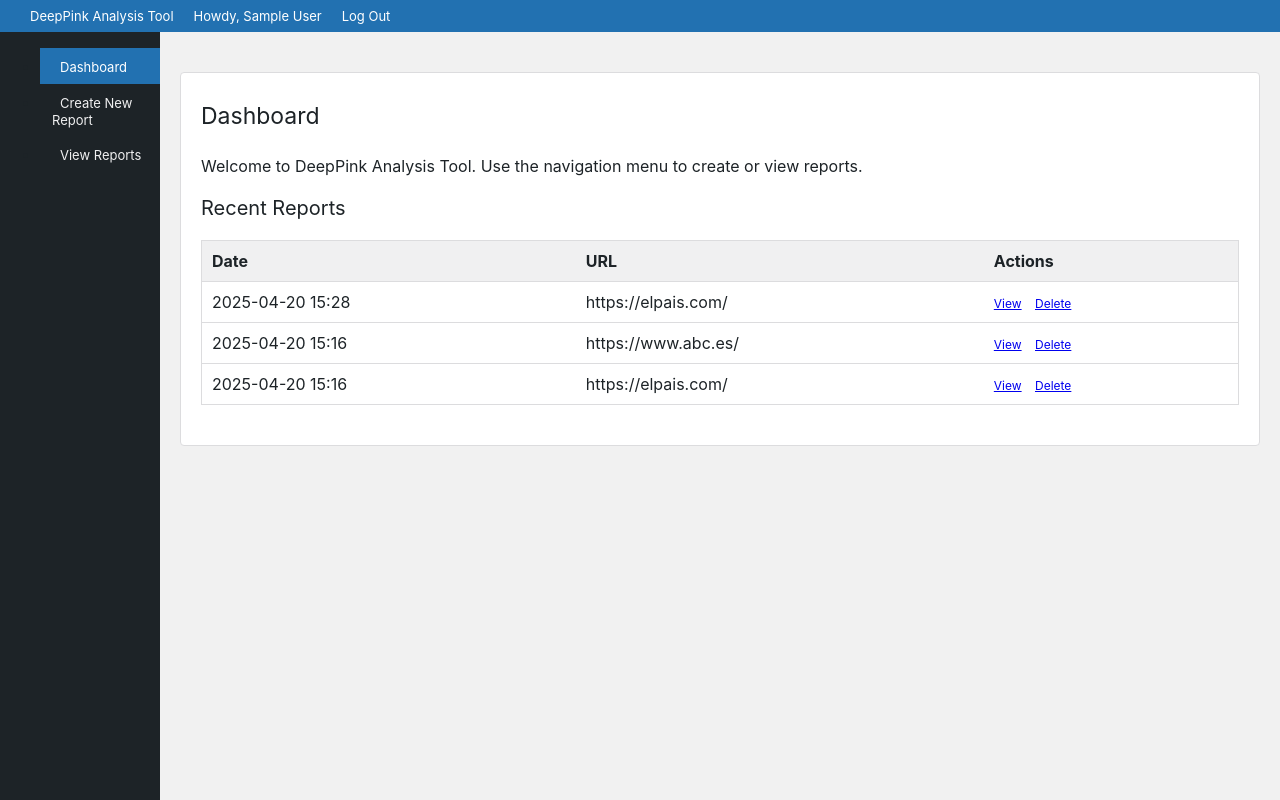
After one commit to Danielcreux/deeppink, a PHP site: page / in a window 1280 px wide. The commit adds this page. Run offline with PHP 8.4, Linux system fonts and the light colour scheme; the visitor is signed in with stand-in values (Sample User, id 1); data comes from the database, SQL or seed files in the repository; both versions use the stored data as it was after the commit; some libraries are stand-ins or nearby versions.

Commit message:
Estilo similar a wordpress
Estamos mejorando el diseño

```diff
--- a/Deepink.php
+++ b/Deepink.php
@@ -7,16 +7,34 @@ class DeepPink {
 
     public function __construct($url) {
         $this->url = $url;
-        $this->contenido = @file_get_contents($url); // con @ para evitar warnings
+        $this->contenido = @file_get_contents($url);
 
         if ($this->contenido === false) {
-            echo "❌ No se pudo obtener contenido de: $url<br>";
+            throw new Exception("❌ No se pudo obtener contenido de: $url");
         } else {
             $this->doc = new DOMDocument();
             libxml_use_internal_errors(true);
             $this->doc->loadHTML($this->contenido);
             libxml_clear_errors();
         }
+    }
+
+    public function generateReport() {
+        ob_start();
+        ?>
+        <table>
+            <?php
+            $this->dameTitulo();
+            $this->dameDescripcion();
+            $this->damePalabras();
+            $this->nubedePalabras();
+            for($i = 1; $i <= 6; $i++) {
+                $this->dameTitulos($i);
+            }
+            ?>
+        </table>
+        <?php
+        return ob_get_clean();
     }
 
     public function dameTitulo() {
--- /dev/null
+++ b/db.php
@@ -0,0 +1,50 @@
+<?php
+// db.php
+class Database {
+    private $pdo;
+
+    public function __construct() {
+        $this->pdo = new PDO('sqlite:deeppink.db');
+        $this->pdo->setAttribute(PDO::ATTR_ERRMODE, PDO::ERRMODE_EXCEPTION);
+        $this->initializeDatabase();
+    }
+
+    private function initializeDatabase() {
+        $this->pdo->exec("
+            CREATE TABLE IF NOT EXISTS users (
+                id INTEGER PRIMARY KEY AUTOINCREMENT,
+                username TEXT UNIQUE NOT NULL,
+                password TEXT NOT NULL,
+                name TEXT NOT NULL,
+                email TEXT NOT NULL,
+                created_at DATETIME DEFAULT CURRENT_TIMESTAMP
+            )
+        ");
+
+        $this->pdo->exec("
+            CREATE TABLE IF NOT EXISTS reports (
+                id INTEGER PRIMARY KEY AUTOINCREMENT,
+                user_id INTEGER NOT NULL,
+                url TEXT NOT NULL,
+                report_html TEXT NOT NULL,
+                created_at DATETIME DEFAULT CURRENT_TIMESTAMP,
+                FOREIGN KEY(user_id) REFERENCES users(id)
+            )
+        ");
+
+        // Check if initial user exists
+        $stmt = $this->pdo->prepare("SELECT COUNT(*) FROM users WHERE username = 'Danielcreux'");
+        $stmt->execute();
+        if ($stmt->fetchColumn() == 0) {
+            $this->pdo->exec("
+                INSERT INTO users (username, password, name, email)
+                VALUES ('Danielcreux', '".password_hash('Danielcreux', PASSWORD_DEFAULT)."', 'Joshué Daniel Freire Sánchez', 'info@freire-sanchez-valencia.es')
+            ");
+        }
+    }
+
+    public function getPDO() {
+        return $this->pdo;
+    }
+}
+?>
--- /dev/null
+++ b/index.php
@@ -0,0 +1,255 @@
+<?php
+// index.php
+require_once 'db.php';
+require_once 'Deepink.php';
+
+session_start();
+$db = new Database();
+$pdo = $db->getPDO();
+
+// Handle login
+if (isset($_POST['login'])) {
+    $username = $_POST['username'];
+    $password = $_POST['password'];
+
+    $stmt = $pdo->prepare("SELECT * FROM users WHERE username = ?");
+    $stmt->execute([$username]);
+    $user = $stmt->fetch();
+
+    if ($user && password_verify($password, $user['password'])) {
+        $_SESSION['user_id'] = $user['id'];
+        $_SESSION['username'] = $user['username'];
+        $_SESSION['name'] = $user['name'];
+        header("Location: index.php");
+        exit();
+    } else {
+        $error = "Invalid username or password";
+    }
+}
+
+// Handle logout
+if (isset($_GET['logout'])) {
+    session_destroy();
+    header("Location: index.php");
+    exit();
+}
+
+// Handle report generation
+if (isset($_POST['url']) && isset($_SESSION['user_id'])) {
+    try {
+        $web = new DeepPink($_POST['url']);
+        $report_html = $web->generateReport();
+
+        $stmt = $pdo->prepare("INSERT INTO reports (user_id, url, report_html) VALUES (?, ?, ?)");
+        $stmt->execute([$_SESSION['user_id'], $_POST['url'], $report_html]);
+
+        $_SESSION['message'] = "Report generated successfully!";
+        header("Location: index.php?page=reports");
+        exit();
+    } catch (Exception $e) {
+        $error = $e->getMessage();
+    }
+}
+
+// Handle report deletion
+if (isset($_GET['delete']) && isset($_SESSION['user_id'])) {
+    $stmt = $pdo->prepare("DELETE FROM reports WHERE id = ? AND user_id = ?");
+    $stmt->execute([$_GET['delete'], $_SESSION['user_id']]);
+    $_SESSION['message'] = "Report deleted successfully!";
+    header("Location: index.php?page=reports");
+    exit();
+}
+
+// Get user's reports
+$reports = [];
+if (isset($_SESSION['user_id'])) {
+    $stmt = $pdo->prepare("SELECT * FROM reports WHERE user_id = ? ORDER BY created_at DESC");
+    $stmt->execute([$_SESSION['user_id']]);
+    $reports = $stmt->fetchAll();
+}
+
+// Determine current page
+$current_page = isset($_GET['page']) ? $_GET['page'] : 'dashboard';
+?>
+<!DOCTYPE html>
+<html>
+<head>
+    <title>DeepPink Analysis Tool</title>
+    <link rel="stylesheet" href="style.css">
+    <link href="https://fonts.googleapis.com/css2?family=Inter:wght@400;600&display=swap" rel="stylesheet">
+    <link href="https://cdn.jsdelivr.net/npm/dashicons@9.4.0/css/dashicons.min.css" rel="stylesheet">
+</head>
+<body id="wpwrap">
+    <?php if (isset($_SESSION['user_id'])): ?>
+        <div id="wpadminbar">
+            <div class="ab-item">DeepPink Analysis Tool</div>
+            <div class="ab-item">Howdy, <?= htmlspecialchars($_SESSION['name']) ?></div>
+            <a href="?logout" class="ab-item">Log Out</a>
+        </div>
+    <?php endif; ?>
+
+    <div id="wpcontent">
+        <?php if (isset($_SESSION['user_id'])): ?>
+            <div id="adminmenu">
+                <ul>
+                    <li class="<?= $current_page == 'dashboard' ? 'current' : '' ?>">
+                        <a href="?page=dashboard">
+                            <span class="dashicons dashicons-dashboard"></span>
+                            Dashboard
+                        </a>
+                    </li>
+                    <li class="<?= $current_page == 'new-report' ? 'current' : '' ?>">
+                        <a href="?page=new-report">
+                            <span class="dashicons dashicons-plus-alt"></span>
+                            Create New Report
+                        </a>
+                    </li>
+                    <li class="<?= $current_page == 'reports' ? 'current' : '' ?>">
+                        <a href="?page=reports">
+                            <span class="dashicons dashicons-list-view"></span>
+                            View Reports
+                        </a>
+                    </li>
+                </ul>
+            </div>
+        <?php endif; ?>
+
+        <div id="wpbody">
+            <div class="wrap">
+                <?php if (isset($_SESSION['message'])): ?>
+                    <div class="notice notice-success">
+                        <p><?= $_SESSION['message'] ?></p>
+                    </div>
+                    <?php unset($_SESSION['message']); ?>
+                <?php endif; ?>
+
+                <?php if (isset($error)): ?>
+                    <div class="notice notice-error">
+                        <p><?= htmlspecialchars($error) ?></p>
+                    </div>
+                <?php endif; ?>
+
+                <?php if (!isset($_SESSION['user_id'])): ?>
+                    <h1>DeepPink Login</h1>
+                    <form method="POST" class="form-table">
+                        <table>
+                            <tr>
+                                <th><label for="username">Username</label></th>
+                                <td><input type="text" name="username" id="username" required></td>
+                            </tr>
+                            <tr>
+                                <th><label for="password">Password</label></th>
+                                <td><input type="password" name="password" id="password" required></td>
+                            </tr>
+                            <tr>
+                                <th></th>
+                                <td><input type="submit" name="login" value="Log In" class="button"></td>
+                            </tr>
+                        </table>
+                    </form>
+                <?php else: ?>
+                    <?php if ($current_page == 'dashboard'): ?>
+                        <h1>Dashboard</h1>
+                        <p>Welcome to DeepPink Analysis Tool. Use the navigation menu to create or view reports.</p>
+                        <div class="card">
+                            <h2>Recent Reports</h2>
+                            <?php if (empty($reports)): ?>
+                                <p>No reports yet. Create your first report!</p>
+                            <?php else: ?>
+                                <table class="wp-list-table">
+                                    <thead>
+                                        <tr>
+                                            <th>Date</th>
+                                            <th>URL</th>
+                                            <th>Actions</th>
+                                        </tr>
+                                    </thead>
+                                    <tbody>
+                                        <?php foreach (array_slice($reports, 0, 5) as $report): ?>
+                                            <tr>
+                                                <td><?= date('Y-m-d H:i', strtotime($report['created_at'])) ?></td>
+                                                <td><?= htmlspecialchars($report['url']) ?></td>
+                                                <td>
+                                                    <span class="row-actions">
+                                                        <a href="?page=view-report&id=<?= $report['id'] ?>">View</a>
+                                                        <a href="?delete=<?= $report['id'] ?>" onclick="return confirm('Are you sure?')">Delete</a>
+                                                    </span>
+                                                </td>
+                                            </tr>
+                                        <?php endforeach; ?>
+                                    </tbody>
+                                </table>
+                            <?php endif; ?>
+                        </div>
+
+                    <?php elseif ($current_page == 'new-report'): ?>
+                        <h1>Create New Report</h1>
+                        <form method="POST" class="form-table">
+                            <table>
+                                <tr>
+                                    <th><label for="url">Website URL</label></th>
+                                    <td>
+                                        <input type="url" name="url" id="url" required placeholder="https://example.com">
+                                        <p class="description">Enter the full URL including http:// or https://</p>
+                                    </td>
+                                </tr>
+                                <tr>
+                                    <th></th>
+                                    <td><input type="submit" value="Analyze" class="button button-primary"></td>
+                                </tr>
+                            </table>
+                        </form>
+
+                    <?php elseif ($current_page == 'reports'): ?>
+                        <h1>Reports</h1>
+                        <?php if (empty($reports)): ?>
+                            <p>No reports yet. <a href="?page=new-report">Create your first report</a>.</p>
+                        <?php else: ?>
+                            <table class="wp-list-table">
+                                <thead>
+                                    <tr>
+                                        <th>Date</th>
+                                        <th>URL</th>
+                                        <th>Actions</th>
+                                    </tr>
+                                </thead>
+                                <tbody>
+                                    <?php foreach ($reports as $report): ?>
+                                        <tr>
+                                            <td><?= date('Y-m-d H:i', strtotime($report['created_at'])) ?></td>
+                                            <td><?= htmlspecialchars($report['url']) ?></td>
+                                            <td>
+                                                <span class="row-actions">
+                                                    <a href="?page=view-report&id=<?= $report['id'] ?>">View</a>
+                                                    <a href="?delete=<?= $report['id'] ?>" onclick="return confirm('Are you sure?')">Delete</a>
+                                                </span>
+                                            </td>
+                                        </tr>
+                                    <?php endforeach; ?>
+                                </tbody>
+                            </table>
+                        <?php endif; ?>
+
+                    <?php elseif ($current_page == 'view-report' && isset($_GET['id'])): ?>
+                        <?php
+                        $stmt = $pdo->prepare("SELECT * FROM reports WHERE id = ? AND user_id = ?");
+                        $stmt->execute([$_GET['id'], $_SESSION['user_id']]);
+                        $report = $stmt->fetch();
+                        ?>
+                        <?php if ($report): ?>
+                            <h1>Report for <?= htmlspecialchars($report['url']) ?></h1>
+                            <p>Generated on <?= date('Y-m-d H:i', strtotime($report['created_at'])) ?></p>
+                            <div class="report-content">
+                                <?= $report['report_html'] ?>
+                            </div>
+                            <a href="?page=reports" class="button">Back to reports</a>
+                        <?php else: ?>
+                            <p>Report not found.</p>
+                        <?php endif; ?>
+                    <?php endif; ?>
+                <?php endif; ?>
+            </div>
+        </div>
+    </div>
+</body>
+</html>
--- a/style.css
+++ b/style.css
@@ -1,97 +1,211 @@
-/* Reset & base styles */
-* {
-    margin: 0;
-    padding: 0;
-    box-sizing: border-box;
+/* style.css */
+:root {
+    --primary-color: #2271b1;
+    --primary-hover: #135e96;
+    --text-color: #1d2327;
+    --light-gray: #f0f0f1;
+    --white: #fff;
+    --wp-border: 1px solid #dcdcde;
 }
 
 body {
-    font-family: 'Inter', sans-serif;
-    background: #f8f9fa;
-    color: #333;
-    padding: 40px;
-    line-height: 1.6;
+    font-family: -apple-system, BlinkMacSystemFont, "Segoe UI", Roboto, Oxygen-Sans, Ubuntu, Cantarell, "Helvetica Neue", sans-serif;
+    margin: 0;
+    padding: 0;
+    color: var(--text-color);
+    background: #f1f1f1;
 }
 
-h1 {
-    font-size: 2.5rem;
-    margin-bottom: 10px;
-    color: #4a4a4a;
-    text-align: center;
-    letter-spacing: 1px;
+#wpwrap {
+    display: flex;
+    min-height: 100vh;
+    flex-direction: column;
 }
 
-p {
-    text-align: center;
-    margin-bottom: 30px;
-    font-size: 1.1rem;
-    color: #555;
+#wpcontent {
+    flex: 1;
+    display: flex;
+    margin-left: 160px;
+    padding: 0;
 }
 
-form {
-    display: flex;
-    justify-content: center;
-    gap: 10px;
-    margin: 20px auto;
-    width: 100%;
-    max-width: 600px;
+#wpbody {
+    flex: 1;
+    padding: 20px;
 }
 
-input[type="url"] {
-    padding: 10px 15px;
-    font-size: 1rem;
-    border: 1px solid #ccc;
-    border-radius: 8px;
-    width: 100%;
-    flex: 1;
-    transition: border-color 0.3s ease;
+/* Header Styles */
+#wpadminbar {
+    background: var(--primary-color);
+    color: var(--white);
+    height: 32px;
+    padding: 0 20px;
+    display: flex;
+    align-items: center;
+    position: relative;
+    z-index: 9999;
 }
 
-input[type="url"]:focus {
-    outline: none;
-    border-color: #007bff;
+#wpadminbar .ab-item {
+    color: var(--white);
+    text-decoration: none;
+    padding: 0 10px;
+    font-size: 13px;
+    line-height: 32px;
 }
 
-input[type="submit"] {
-    padding: 10px 20px;
-    font-size: 1rem;
-    background-color: #007bff;
-    color: white;
-    border: none;
-    border-radius: 8px;
-    cursor: pointer;
-    transition: background 0.3s ease;
+/* Navigation Styles */
+#adminmenu {
+    width: 160px;
+    background: #1d2327;
+    position: fixed;
+    top: 32px;
+    bottom: 0;
+    left: 0;
+    overflow-y: auto;
+    z-index: 9990;
 }
 
-input[type="submit"]:hover {
-    background-color: #0056b3;
+#adminmenu .wp-menu-separator {
+    border-bottom: var(--wp-border);
+    margin: 5px 0;
 }
 
-/* Table styles */
-table {
-    width: 80%;
-    border-collapse: collapse;
-    margin: 30px auto;
-    box-shadow: 0 0 10px rgba(0,0,0,0.08);
-    border-radius: 10px;
-    overflow: hidden;
-    background: white;
+#adminmenu .wp-submenu {
+    display: none;
+    position: absolute;
+    left: 160px;
+    top: 0;
+    background: var(--white);
+    min-width: 200px;
+    box-shadow: 0 3px 5px rgba(0,0,0,0.2);
+    z-index: 9991;
 }
 
-table h4 {
-    margin: 0;
-    font-size: 1.1rem;
-    color: #007bff;
+#adminmenu .wp-has-submenu:hover .wp-submenu {
+    display: block;
 }
 
-td {
-    padding: 20px;
-    vertical-align: top;
-    border-bottom: 1px solid #eee;
+#adminmenu a {
+    color: #f0f0f1;
+    text-decoration: none;
+    display: block;
+    padding: 8px 12px;
+    font-size: 13px;
 }
 
-tr:last-child td {
-    border-bottom: none;
+#adminmenu a:hover {
+    color: var(--white);
+    background: var(--primary-color);
+}
+
+#adminmenu .wp-has-current-submenu a,
+#adminmenu .current a {
+    background: var(--primary-color);
+    color: var(--white);
+}
+
+#adminmenu .dashicons {
+    margin-right: 8px;
+    font-size: 16px;
+}
+
+/* Content Styles */
+.wrap {
+    background: var(--white);
+    padding: 20px;
+    border: var(--wp-border);
+    border-radius: 4px;
+    margin-top: 20px;
+}
+
+.wrap h1 {
+    font-size: 23px;
+    font-weight: 400;
+    margin: 0 0 20px;
+    padding: 9px 0 4px;
+    line-height: 1.3;
+}
+
+.wrap h2 {
+    font-size: 20px;
+    font-weight: 400;
+    margin: 1em 0 0.5em;
+}
+
+/* Form Styles */
+.form-table {
+    width: 100%;
+    border-collapse: collapse;
+}
+
+.form-table th {
+    width: 200px;
+    text-align: left;
+    padding: 10px;
+    vertical-align: top;
+}
+
+.form-table td {
+    padding: 10px;
+}
+
+.form-table input[type="text"],
+.form-table input[type="url"],
+.form-table input[type="password"] {
+    width: 100%;
+    max-width: 400px;
+    padding: 5px 10px;
+    border: var(--wp-border);
+    border-radius: 4px;
+}
+
+.form-table input[type="submit"],
+.button {
+    background: var(--primary-color);
+    color: var(--white);
+    border: none;
+    padding: 5px 15px;
+    border-radius: 4px;
+    cursor: pointer;
+    text-decoration: none;
+    display: inline-block;
+    font-size: 13px;
+    line-height: 2;
+}
+
+.form-table input[type="submit"]:hover,
+.button:hover {
+    background: var(--primary-hover);
+    color: var(--white);
+}
+
+/* Report Table Styles */
+.wp-list-table {
+    width: 100%;
+    border-collapse: collapse;
+    margin: 20px 0;
+    border: var(--wp-border);
+}
+
+.wp-list-table th,
+.wp-list-table td {
+    padding: 10px;
+    text-align: left;
+    border-bottom: var(--wp-border);
+}
+
+.wp-list-table th {
+    background: var(--light-gray);
+}
+
+.wp-list-table .row-actions {
+    font-size: 12px;
+    color: #646970;
+}
+
+.wp-list-table .row-actions a {
+    margin-right: 10px;
 }
 
 /* Status indicators */
@@ -113,7 +227,7 @@ tr:last-child td {
 }
 
 /* Word cloud styles */
-span {
+.word-cloud span {
     display: inline-block;
     margin: 4px;
     font-weight: bold;
@@ -121,7 +235,18 @@ span {
     transition: transform 0.2s ease;
 }
 
-span:hover {
+.word-cloud span:hover {
     transform: scale(1.1);
-    color: #007bff;
+    color: var(--primary-color);
 }
+
+/* Responsive */
+@media screen and (max-width: 782px) {
+    #wpcontent {
+        margin-left: 0;
+    }
+
+    #adminmenu {
+        display: none;
+    }
+}
```
Also changed, not shown: deeppink.db (added).
